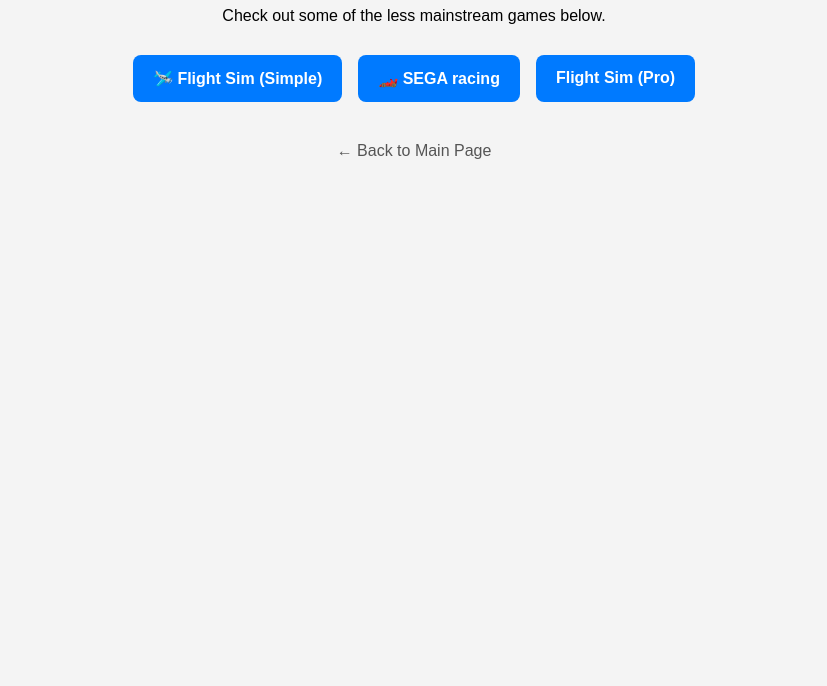
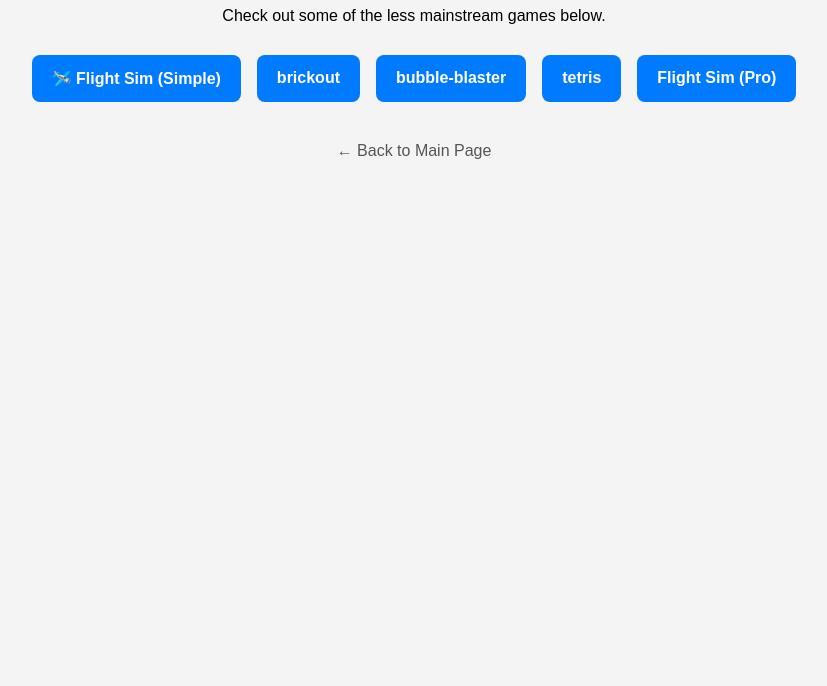
Before and after one commit to ipod2025/my-website, a plain HTML site: page hub.html in a window 1280 px wide. Shown: the part 114-800 px from the top of the page, without its empty margins (226-1053 px from the left). Drawn offline with Linux system fonts and the light colour scheme.

Commit message:
Update hub.html

```diff
--- a/hub.html
+++ b/hub.html
@@ -3,7 +3,7 @@
 <head>
   <meta charset="UTF-8" />
   <meta name="viewport" content="width=device-width, initial-scale=1.0" />
-  <title>Game Hub</title>
+  <title>Math Is Fun</title>
   <style>
     body {
       font-family: Arial, sans-serif;
@@ -49,7 +49,9 @@
 
   <div class="game-links">
     <a href="flight-sim-simple.html">🛩️ Flight Sim (Simple)</a>
-    <a href="racing.html">🏎️ SEGA racing</a>
+    <a href="brickout.html"> brickout</a>
+    <a href="bubble.html"> bubble-blaster</a>
+    <a href="tetris.html"> tetris</a>
      <a href="flight-sim.html">Flight Sim (Pro)</a>
     <!-- Add more if needed -->
   </div>
```
